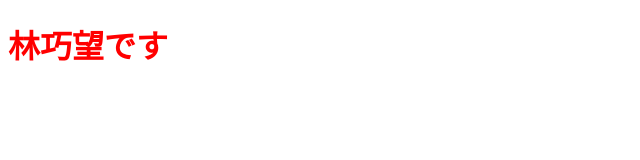
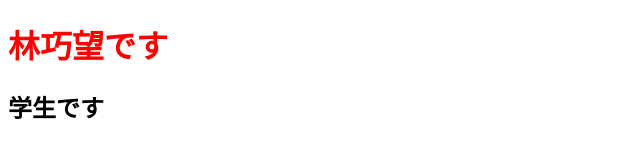
Before and after one commit to Takumi-0408/git_02, a plain HTML site: page index.html in a window 1280 px wide. Shown: the whole page, without its empty margins (0-640 px from the left). Drawn offline with Linux system fonts and the light colour scheme.

Commit message:
自己紹介の詳細追加

```diff
--- a/index.html
+++ b/index.html
@@ -7,5 +7,6 @@
     </head>
     <body>
         <h1>林巧望です</h1>
+        <h2>学生です</h2>
     </body>
 </html>
```
